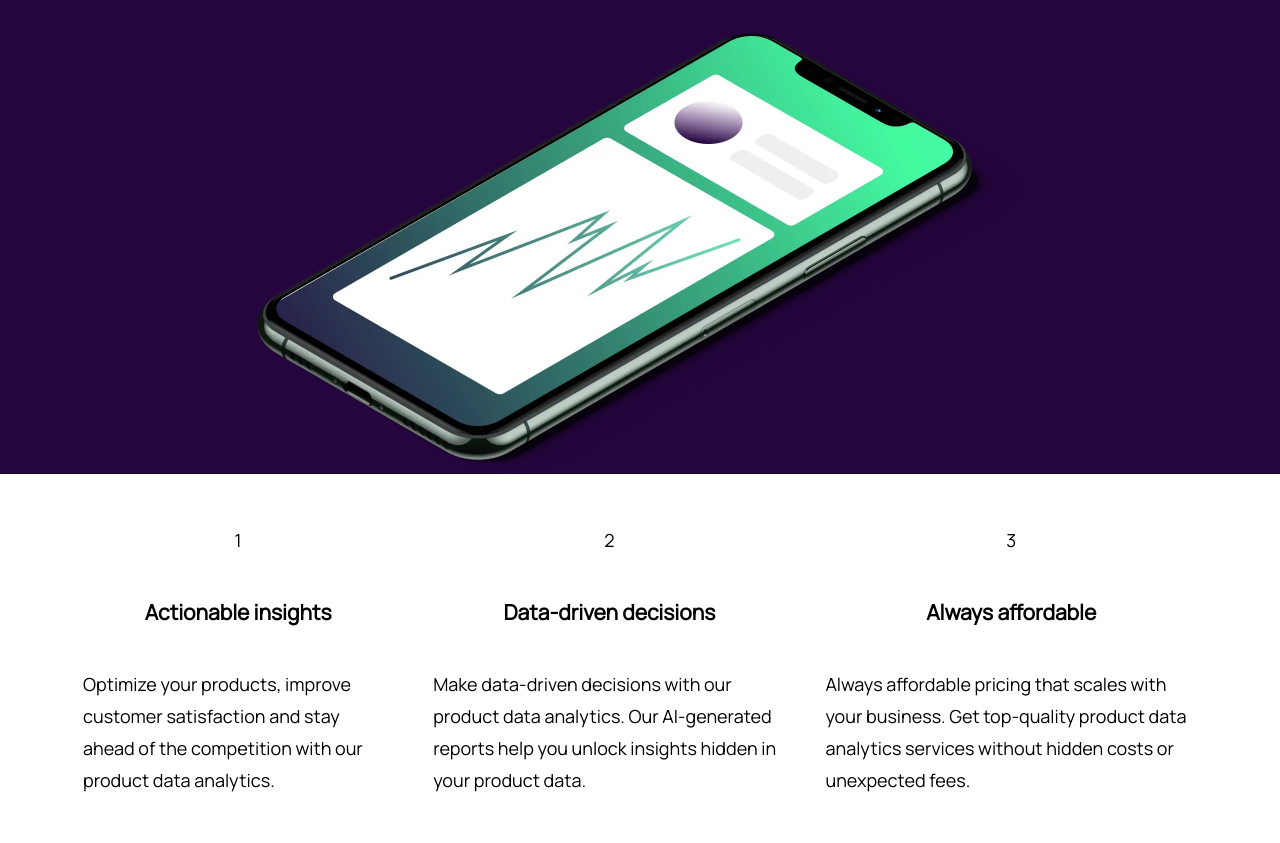
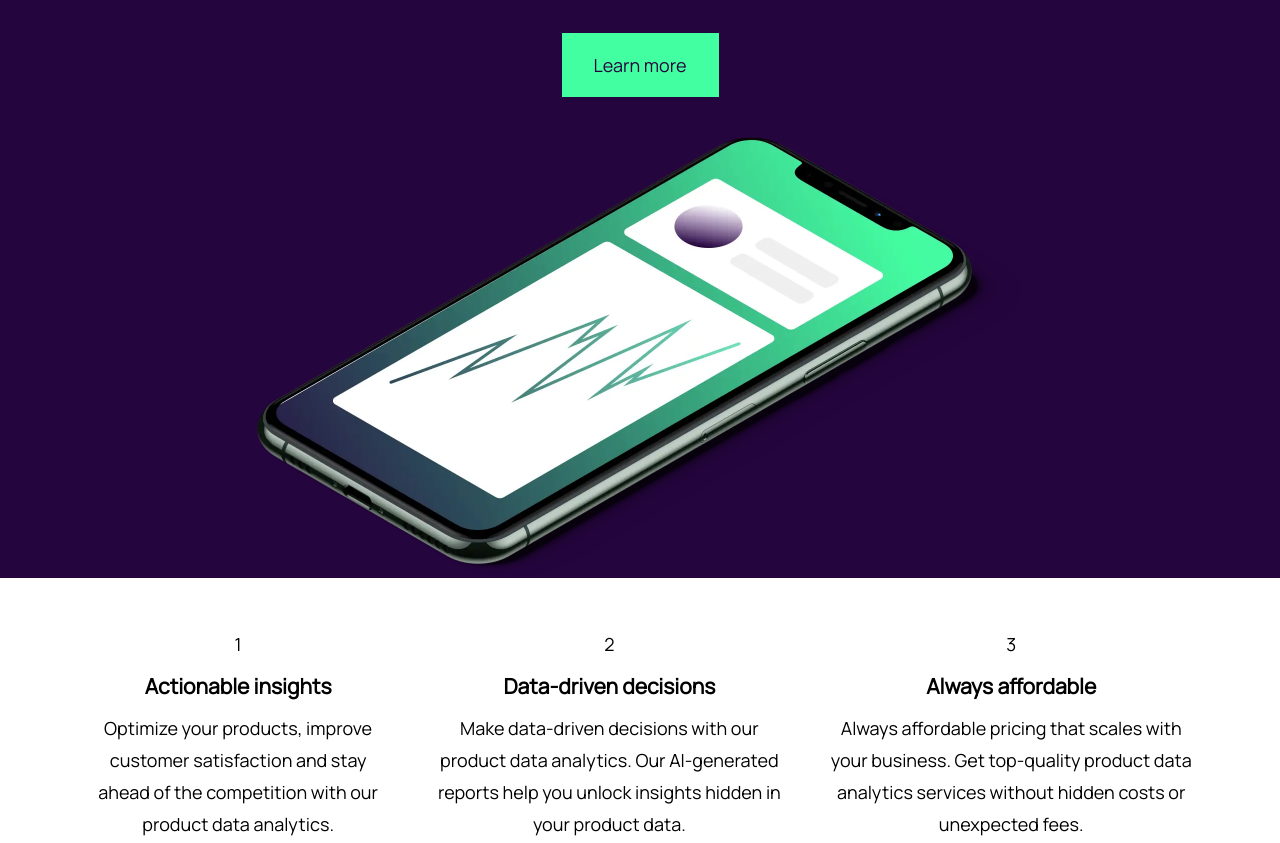
Before and after one commit to hphemanathan/workit-landing-page, a plain HTML site: page starter-code/index.html in a window 1280 px wide. Shown: the part 360-1203 px from the top of the page. Drawn offline with Linux system fonts and the light colour scheme.

Commit message:
still building

```diff
--- a/starter-code/index.html
+++ b/starter-code/index.html
@@ -31,28 +31,28 @@
 
   <main>
 
-    <section class="section-hero flex flex--direction flex--props">
+    <section class="section-hero ">
 
-      <div class="container wrapper flex flex--props">
+      <div class="container wrapper flex flex--direction flex--props">
 
         <h1 class="heading-primary"> Data tailored to <span> your needs. </span> </h1>
 
         <a class='btn-primary' href=""> Learn more </a>
 
-
+        <img class="hero-img" src="/starter-code/assets/images/image-hero.webp" alt="Data showing in the mobile screen"
+          width="767px" height="441px">
 
       </div>
 
-      <img class="hero-img" src="/starter-code/assets/images/image-hero.webp" alt="Data showing in the mobile screen"
-        width="767px" height="441px">
+
 
 
 
     </section>
 
-    <section class="section-features container flex flex--props">
+    <section class="section-features container flex flex--props  ">
 
-      <div class="feature-list flex flex--direction flex--props">
+      <div class="feature-list flex flex--direction">
 
         <p class="feature-list-number">1</p>
         <h3>Actionable insights</h3>
@@ -61,7 +61,7 @@
 
       </div>
 
-      <div class="feature-list flex flex--direction flex--props ">
+      <div class="feature-list flex flex--direction">
 
         <p class="feature-list-number">2</p>
         <h3> Data-driven decisions </h3>
@@ -70,7 +70,7 @@
 
       </div>
 
-      <div class="feature-list flex flex--direction flex--props">
+      <div class="feature-list flex flex--direction">
 
         <p class="feature-list-number"> 3 </p>
         <h3>Always affordable</h3>
--- a/starter-code/style.css
+++ b/starter-code/style.css
@@ -170,6 +170,9 @@ body {
 .feature-list-number {
 }
 
-.test {
-  display: inline-block;
+.feature-list {
+  text-align: center;
+
+  column-gap: 4rem;
+  row-gap: 1rem;
 }
```
